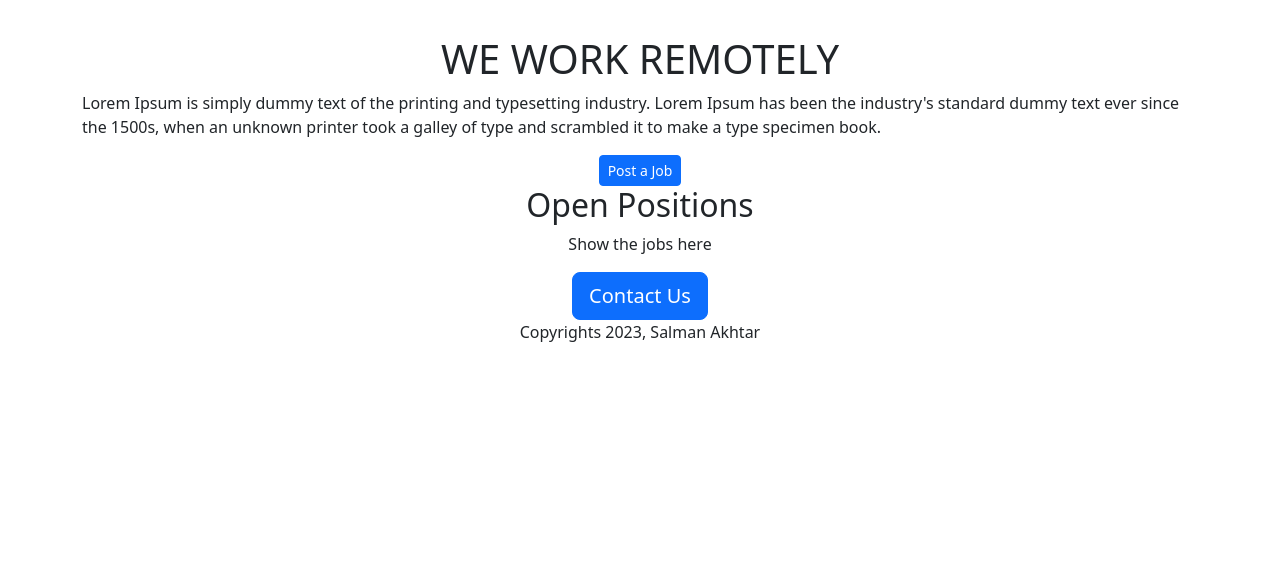
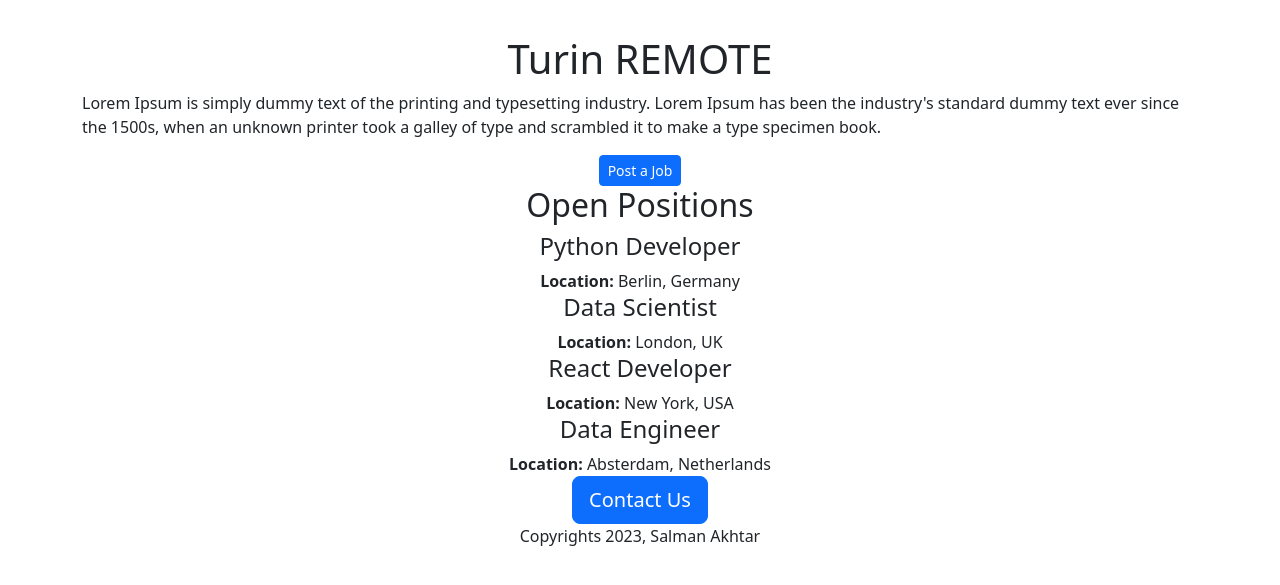
Before and after one commit to salmanakhtar57/career-website, a Flask app: page / in a window 1280 px wide. Shown: the top 585 px of the page. Run offline with Flask 2, Linux system fonts and the light colour scheme.

Commit message:
add render templates and job boards

```diff
--- a/app.py
+++ b/app.py
@@ -2,13 +2,38 @@ from flask import Flask, render_template
 
 app = Flask(__name__)
 
-Jobs = {
+JOBS = [
+  {
+    'id': 1,
+    'title': 'Python Developer',
+    'location': 'Berlin, Germany',
+    'salary': '15,000'
+  },
+  {
+    'id': 2,
+    'title': 'Data Scientist',
+    'location': 'London, UK',
+    'salary': '20,000'
+  },
+  {
+    'id': 3,
+    'title': 'React Developer',
+    'location': 'New York, USA',
+    'salary': '10,000'
+  },
+  {
+    'id': 4,
+    'title': 'Data Engineer',
+    'location': 'Absterdam, Netherlands',
+    'salary': '150,000'
+  },
+]
 
-}
 
 @app.route("/")
 def hello_world():
-  return render_template('home.html')
+  return render_template('home.html', jobs=JOBS, company_name="Turin")
+
 
 if __name__ == '__main__':
   app.run(host='0.0.0.0', debug=True)
--- a/templates/home.html
+++ b/templates/home.html
@@ -10,7 +10,7 @@
   <body>
     <div class="container" style="margin-top: 35px;">
       <div style="text-align: center;">
-      <h1>WE WORK REMOTELY</h1>
+      <h1>{{ company_name }} REMOTE</h1>
       </div>
       <p>Lorem Ipsum is simply dummy text of the printing and typesetting industry. Lorem Ipsum has
          been the industry's standard dummy text ever since the 1500s, when an unknown printer took
@@ -22,7 +22,14 @@
 
 
       <h2>Open Positions</h2>
-    <p>Show the jobs here</p>
+    <div>
+      {% for job in jobs %}
+      <div>
+        <h4>{{job['title']}}</h4>
+        <div> <b> Location: </b> {{job['location']}} </div>
+      </div>
+      {% endfor %}
+    </div>
 
     <button type="submit" class="btn btn-primary btn-lg">Contact Us</button>
 
```
